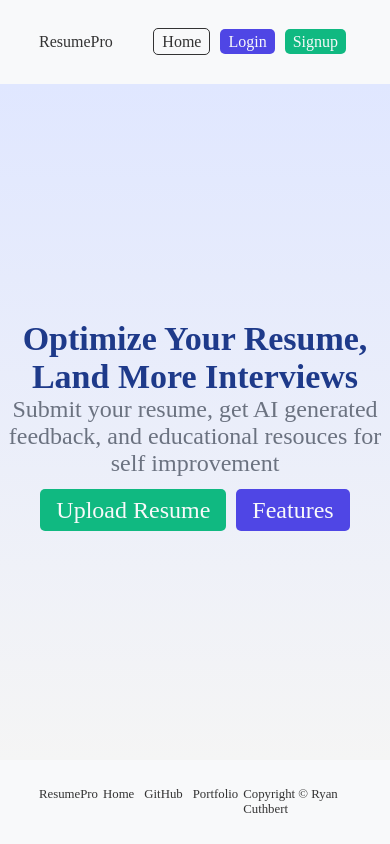
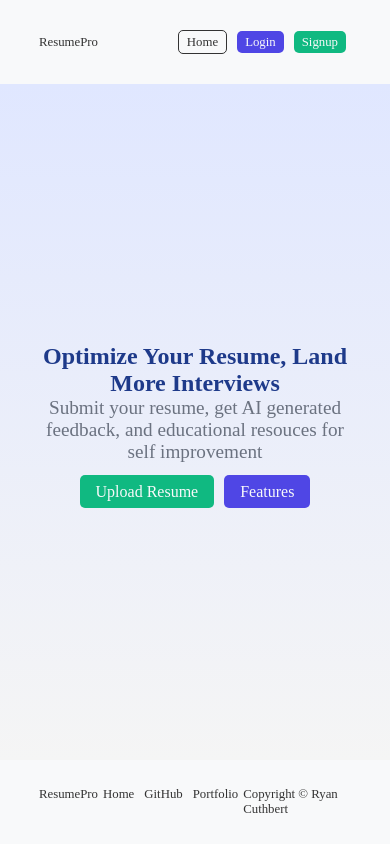
Before and after one commit to Ryan3389/resume-assist, a React (Vite) app in the folder client/: page / in a window 390 px wide. Built offline with nearby package versions, Linux system fonts and the light colour scheme.

Commit message:
updated media queries

```diff
--- a/client/src/App.css
+++ b/client/src/App.css
@@ -293,6 +293,64 @@ footer {
 
 /* Media Queries */
 
+
+@media only screen and (max-width: 992px) {
+    .cta-container {
+        width: 80%;
+    }
+
+    .cta-container h1 {
+        font-size: 1.9rem;
+    }
+
+    .cta-container p {
+        font-size: 1.3rem;
+    }
+
+    .cta-container .cta-btn {
+        font-size: 1.2rem;
+    }
+
+    .icon-container {
+        margin: 0 5px;
+    }
+
+}
+
+@media only screen and (max-width: 768px) {
+    nav {
+        font-size: 1rem;
+    }
+
+    .cta-container {
+        width: 80%;
+    }
+
+    .cta-container h1 {
+        font-size: 1.8rem;
+    }
+
+    .cta-container p {
+        font-size: 1.3rem;
+    }
+
+    .cta-container .cta-btn {
+        font-size: 1.2rem;
+    }
+
+
+    .features-container .font-icon {
+        height: 30px;
+    }
+
+    .font-text {
+        font-size: 0.8rem;
+        margin: 0 5px;
+    }
+
+}
+
+
 @media only screen and (max-width: 600px) {
     nav {
         font-size: 0.8rem
@@ -304,6 +362,18 @@ footer {
 
     .footer-container {
         font-size: 0.8rem
+    }
+
+    .cta-container h1 {
+        font-size: 1.5rem;
+    }
+
+    .cta-container p {
+        font-size: 1.2rem;
+    }
+
+    .cta-container .cta-btn {
+        font-size: 1rem;
     }
 
     form {
@@ -319,12 +389,18 @@ footer {
         padding: 5px 10px;
     }
 
-}
+    .features-container .font-icon {
+        height: 25px;
+    }
 
-@media only screen and (max-width: 768px) {
-    nav {
-        font-size: 1rem;
+    .features-container .font-text {
+        font-size: 0.7rem;
+    }
+
+    .features-section h1 {
+        font-size: 1.8rem;
     }
 
 
+
 }
--- a/client/src/pages/FeaturesPage.jsx
+++ b/client/src/pages/FeaturesPage.jsx
@@ -14,7 +14,7 @@ function FeaturesPage() {
                 </span>
                 <span className='icon-container'>
                     <FontAwesomeIcon icon={faComments} color='#4F46E5' className='font-icon' />
-                    <p className='font-text'>Recieve AI generated Feedback</p>
+                    <p className='font-text'>AI generated Feedback</p>
                 </span>
                 <span className='icon-container'>
                     <FontAwesomeIcon icon={faCircleCheck} color='#4F46E5' className='font-icon' />
```
